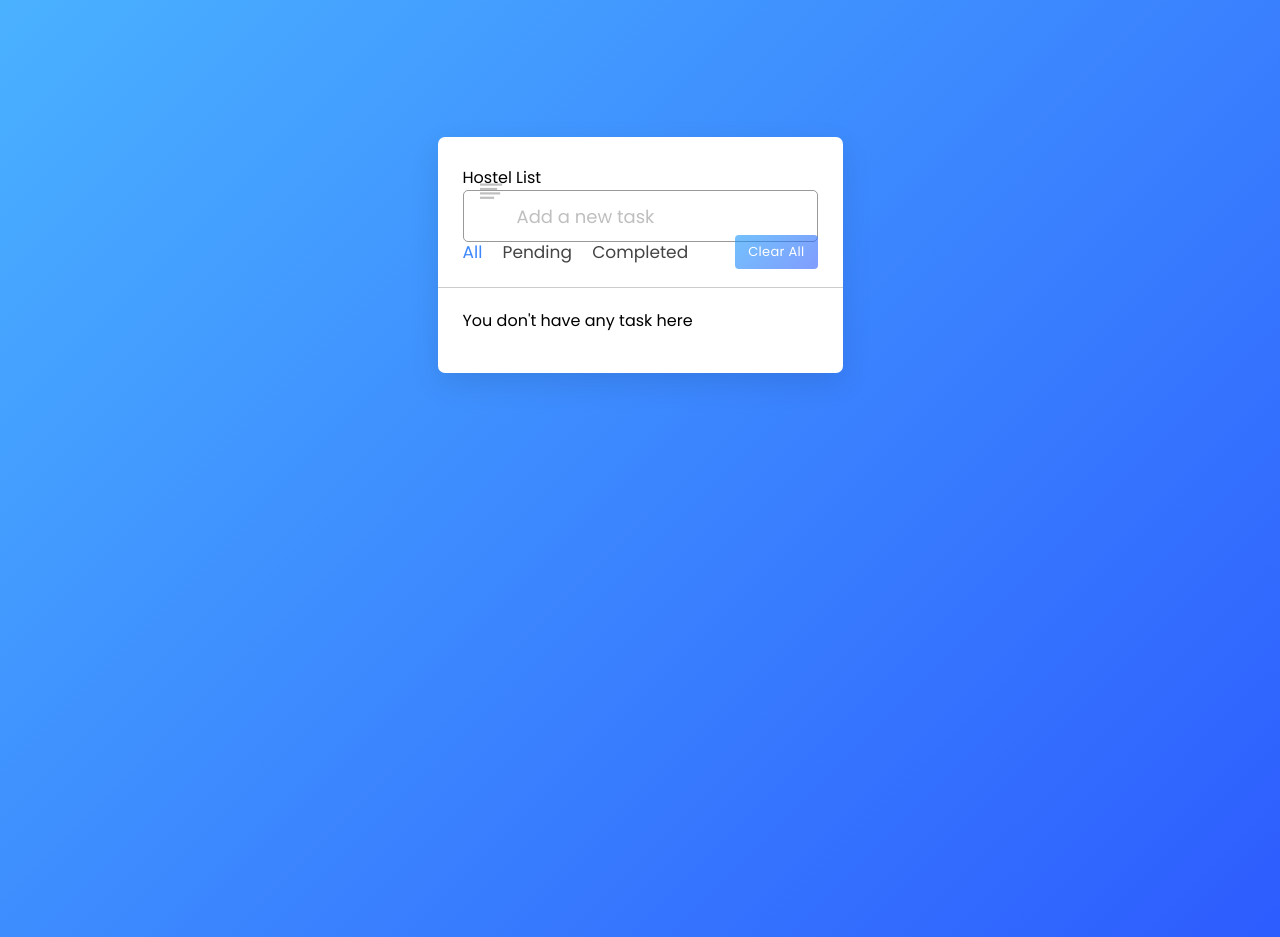
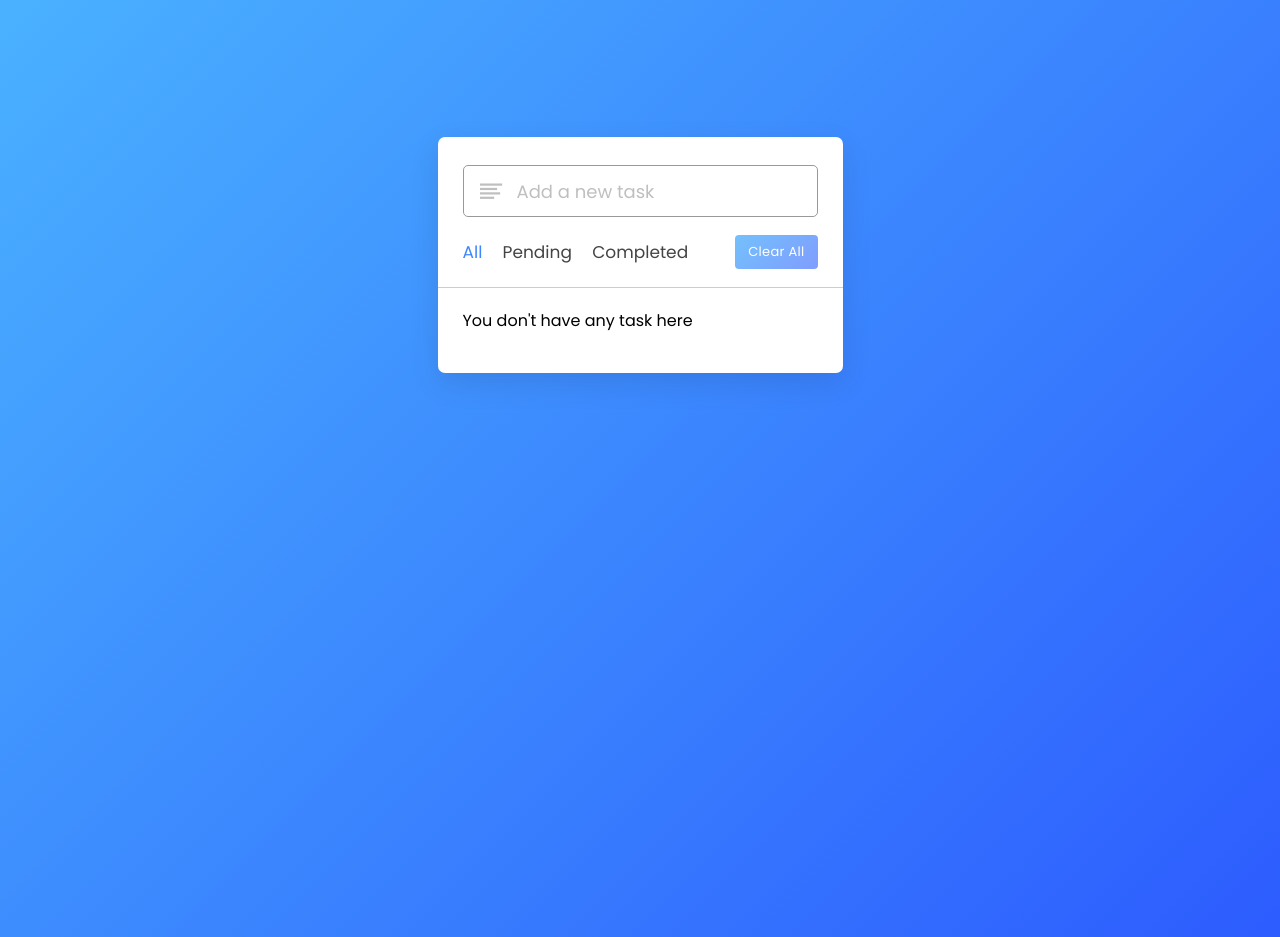
Before and after one commit to realityaudiostudio/notes, a plain HTML site: page index.html in a window 1280 px wide. Drawn offline with nearby package versions, Linux system fonts and the light colour scheme.

Commit message:
Update index.html

```diff
--- a/index.html
+++ b/index.html
@@ -12,7 +12,6 @@
   <body>
     <div class="wrapper">
       <div class="task-input">
-<p>Hostel List</p>
         <img src="bars-icon.svg" alt="icon">
         <input type="text" placeholder="Add a new task">
       </div>
```
